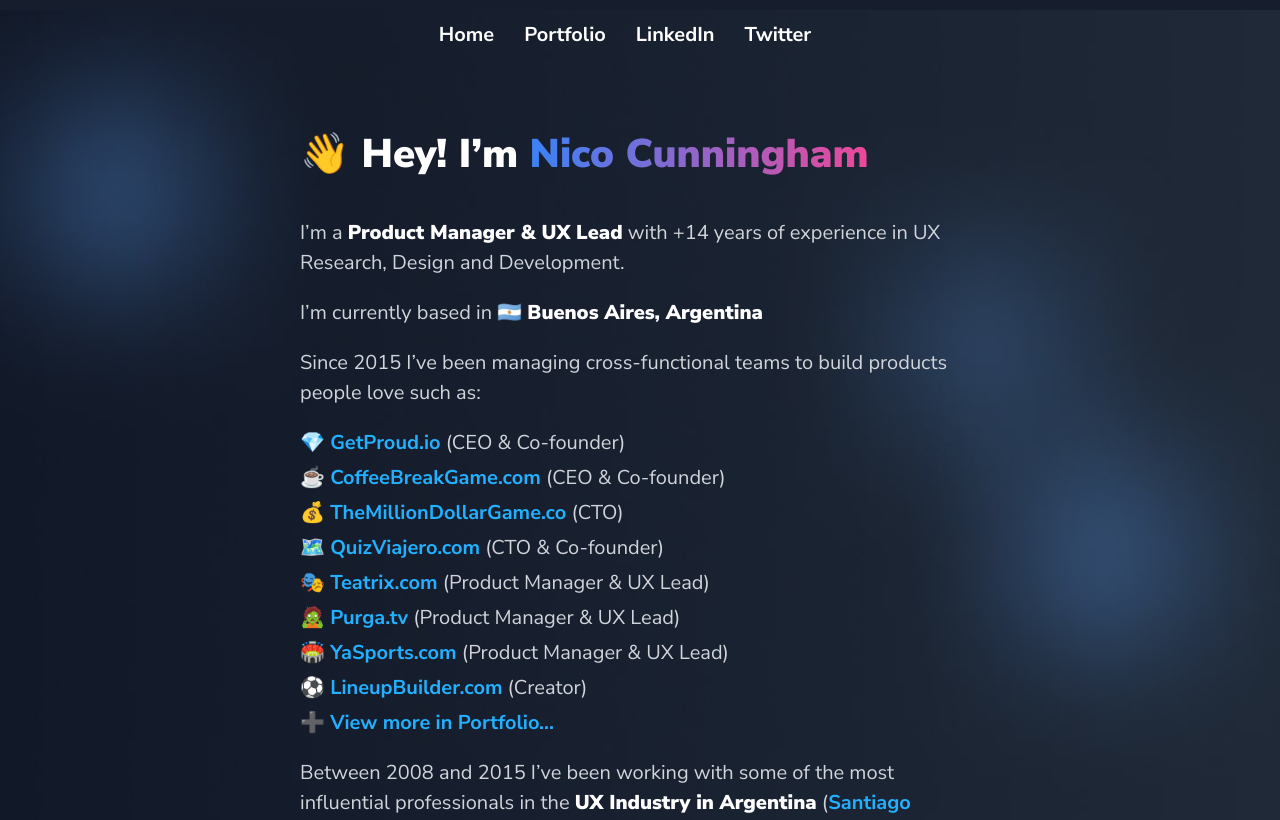
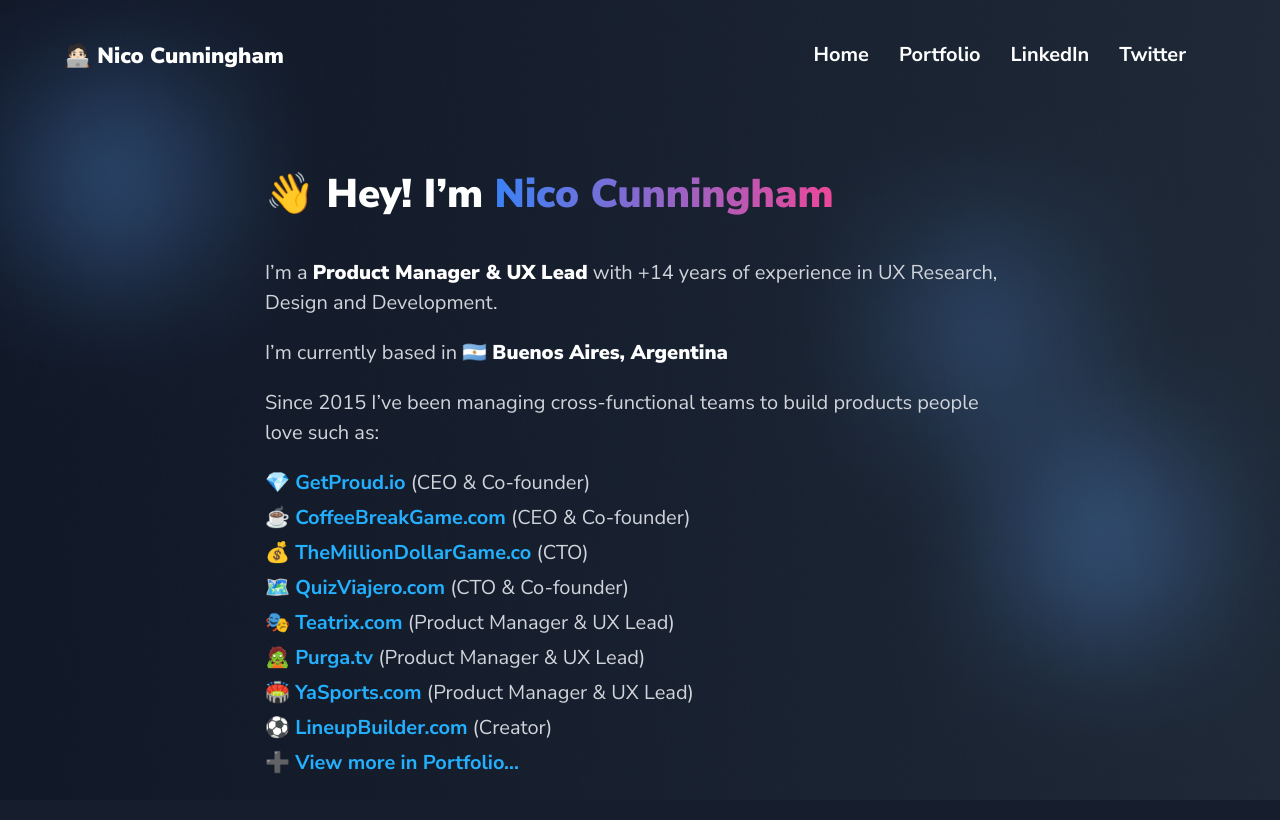
Before and after one commit to nicolascunn/nicolascunn, a Vue app: page / in a window 1280 px wide. Built offline with nearby package versions, Linux system fonts and the light colour scheme.

Commit message:
New content

```diff
--- a/src/assets/main.css
+++ b/src/assets/main.css
@@ -1,7 +1,7 @@
 @import url('https://fonts.googleapis.com/css2?family=Nunito+Sans:wght@300;400;700;900&display=swap');
 
 HTML, BODY {
-  margin:0; padding:.5em 0 0;
+  margin:0; padding:0;
   font-family: 'Nunito Sans', Inter var,ui-sans-serif,system-ui,-apple-system,BlinkMacSystemFont,Segoe UI,Roboto,Helvetica Neue,Arial,Noto Sans,sans-serif,Apple Color Emoji,Segoe UI Emoji,Segoe UI Symbol,Noto Color Emoji;
   -webkit-font-smoothing: antialiased;
   -moz-osx-font-smoothing: grayscale;
@@ -16,22 +16,40 @@ HTML, BODY {
 }
 
 BODY {
-  background-image:url('../../public/assets/bg.jpg');
+  background-image:url('../../public/assets/bghd.png');
   background-repeat:no-repeat;
   background-position:center center;
   background-size:cover;
 }
 
 .main, NAV.menu {
-  width:80%;
+  width:90%;
   margin:0 auto;
 }
 .main.center {
-  width:680px;
+  width:750px;
   margin:0 auto;
+}
+.main.tight {
+  width:50%;
+  margin:0 auto;
+  padding-right:40%;
 }
 .main {
   margin-bottom:4em;
+}
+NAV.menu {
+  margin-top:2em;
+  text-align:right;
+}
+NAV.menu .logo A {
+  float:left;
+  font-size:22px;
+  font-weight:900;
+  color:#FFF;
+}
+NAV.menu .logo A:hover {
+  text-decoration:none;
 }
 
 EM {
@@ -70,7 +88,7 @@ LI {
   margin:.25em 0;
 }
 H1 {
-  margin-top:1.5em;
+  margin-top:2em;
   font-size:40px;
 }
 H2 {
@@ -186,13 +204,22 @@ H3 {
   H3 {
     font-size:20px;
   }
+  NAV.menu .logo {
+    display:none;
+  }
   .main, NAV.menu {
     width:90%;
     margin:0 auto;
   }
+  NAV.menu {
+    margin-top:1em;
+    text-align:left;
+  }
+  .main.tight,
   .main.center {
     width:90%;
     margin:0 auto;
+    padding-right:0;
   }
   .menu A {
     font-size:16px;
--- a/src/components/ItemCase.vue
+++ b/src/components/ItemCase.vue
@@ -28,7 +28,7 @@ export default {
 }
 </script>
 
-<style>
+<style scoped>
 .case {
   margin:1em 0;
   padding:2em 0;
@@ -40,7 +40,7 @@ export default {
 }
 .case-img {
   float:left;
-  width:56%;
+  width:57.75%;
 }
 .case-text {
   float:right;
@@ -71,7 +71,7 @@ export default {
   font-size:30px;
 }
 .case-text H6 {
-  margin:.5em 0 1em;
+  margin:.5em 0 1.5em;
   font-size:14px;
   line-height:1.2;
   font-weight:normal;
--- a/src/components/Menu.vue
+++ b/src/components/Menu.vue
@@ -1,5 +1,6 @@
 <template>
   <nav class="menu">
+    <div class="logo"><router-link to="/">🧑🏻‍💻 Nico Cunningham</router-link></div>
     <ul class="no-bullets">
       <li><router-link to="/">Home</router-link></li>
       <li><router-link to="/cases">Portfolio</router-link></li>
--- a/src/views/CaseComingSoon.vue
+++ b/src/views/CaseComingSoon.vue
@@ -1,7 +1,7 @@
 <template>
   <div class="view view-case">
-    <div class="main center">
 
+    <div class="main">
       <div class="menu submenu breadcrumb">
         <ul class="no-bullets">
           <li><router-link to="/cases">Portfolio</router-link></li>
@@ -9,15 +9,11 @@
           <li><strong>Coming Soon...</strong></li>
         </ul>
       </div>
-
       <div class="case-text">
         <h2>🚧 This case study is coming soon...</h2>
         <p>I'll make sure it's ready during April 2022. Thanks for your patience.</p>
       </div>
 
-
-    </div><!--/main-->
-    <div class="main">
       <h3 style="margin-bottom:-30px;">Find here all the available cases:</h3>
       <div class="cases">
         <item-case
--- a/src/views/CaseProud.vue
+++ b/src/views/CaseProud.vue
@@ -17,7 +17,7 @@
           <span class="tag"><span class="nowrap">Design</span></span>
           <span class="tag"><span class="nowrap">Development</span></span>
         </div>
-        <p>Link to website: <a href="https://getproud.io" target="_blank">GetProud.io</a></p>
+        <p>Link to website: <a href="https://getproud.io" target="_blank">GetProud.io</a> &bull; Credits: NFT designs by <a href="https://www.behance.net/maritesganga" target="_blank">Marite Sganga</a>.</p>
         <p>In January 2022 I started building the MVP for Proud a team recognition software platform that allows teams to reward their colleagues with NFTs.</p>
 
       </div>
```
Also changed, not shown: src/views/Cases.vue (+26 -10 lines), public/assets/bghd.jpg (added), public/assets/bghd.png (added).
